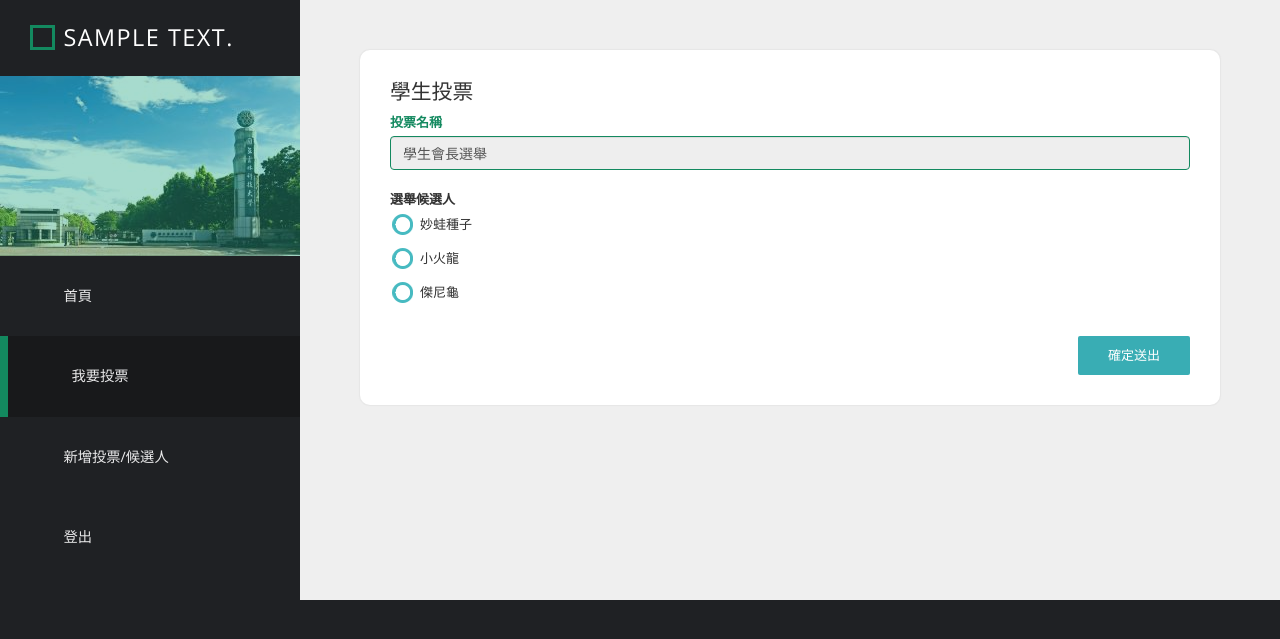
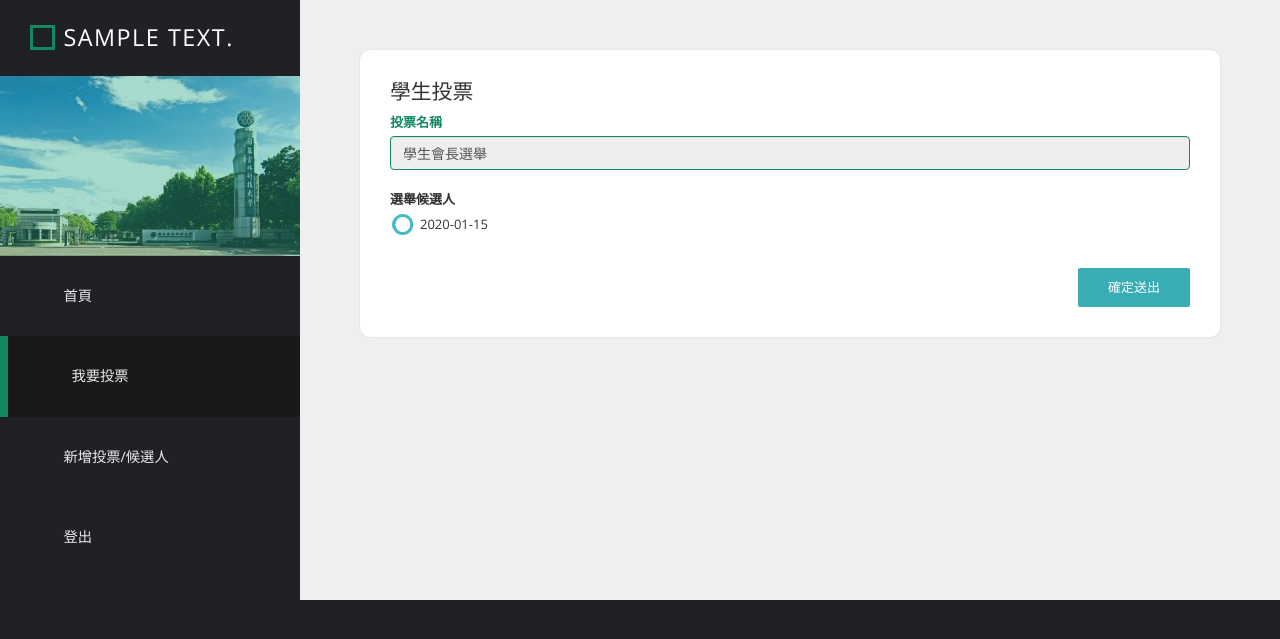
Before and after one commit to william11ya/block-chain, a Flask app: template FlaskSE_master_0605/templates/test_view/student_vote.html in a window 1280 px wide. Shown: the top 639 px of the page. Run offline with Flask 3, Linux system fonts and the light colour scheme; the template is opened without the code that fills it: most values are stand-ins (such as "Sample title", 1, 10 or a date in 2020); parts of the project's set-up code (start-up, migrations or seed data) failed here and were passed over; some libraries are stand-ins or nearby versions; some web fonts are replaced.

Commit message:
Update student_vote.html

```diff
--- a/FlaskSE_master_0605/templates/test_view/student_vote.html
+++ b/FlaskSE_master_0605/templates/test_view/student_vote.html
@@ -73,18 +73,13 @@
                 <div class="col-lg-12 col-md-12 form-group">
                   <div>
                     <label class="control-label templatemo-block">選舉候選人</label>
+                    {% for i in candidate %}
+                    {% set str=loop.index|string %}
                     <div class="templatemo-block margin-bottom-5">
-                      <input type="radio" name="voteOptions" id="r1" value="妙蛙種子">
-                      <label for="r1" class="font-weight-400"><span></span>妙蛙種子</label>
+                      <input type="radio" name="voteOptions" id="{{str}}" value="{{i}}">
+                      <label for="{{str}}" class="font-weight-400"><span></span>{{i}}</label>
                     </div>
-                    <div class="templatemo-block margin-bottom-5">
-                      <input type="radio" name="voteOptions" id="r2" value="小火龍">
-                      <label for="r2" class="font-weight-400"><span></span>小火龍</label>
-                    </div>
-                    <div class="templatemo-block margin-bottom-5">
-                      <input type="radio" name="voteOptions" id="r3" value="傑尼龜">
-                      <label for="r3" class="font-weight-400"><span></span>傑尼龜</label>
-                    </div>
+                    {% endfor %}
                   </div>
                 </div>
               </div>
```
